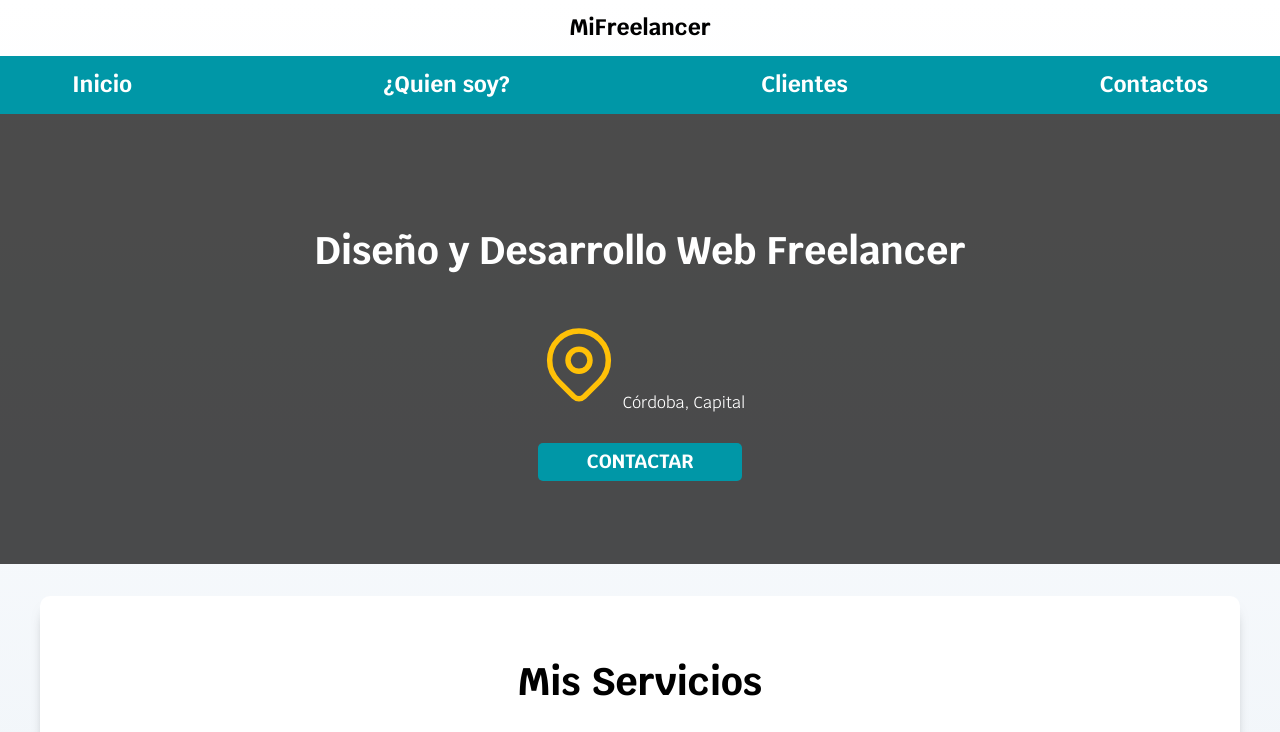
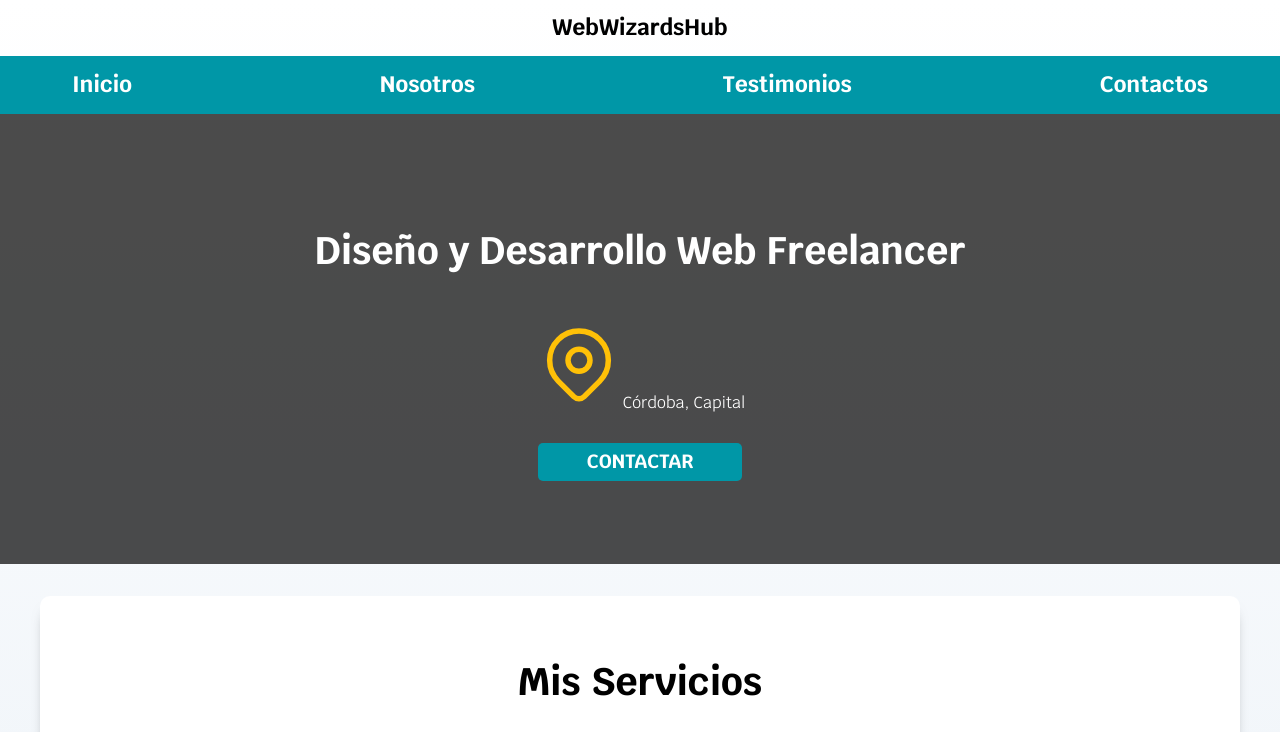
Before and after one commit to MarcoAlvarez97/Mi-pagina-freelancer, a plain HTML site: page index.html in a window 1280 px wide. Shown: the top 732 px of the page. Drawn offline with Linux system fonts and the light colour scheme.

Commit message:
cambio de nombre

```diff
--- a/index.html
+++ b/index.html
@@ -17,14 +17,14 @@
   </head>
   <body>
     <header class="header">
-      <h1>Mi<span>Freelancer</span></h1>
+      <h1>WebWizardsHub</span></h1>
     </header>
 
     <div class="nav-bg">
       <nav class="navegacion contenedor">
         <a href="#">Inicio</a>
-        <a href="#">¿Quien soy?</a>
-        <a href="#">Clientes</a>
+        <a href="nosotros.html">Nosotros</a>
+        <a href="#">Testimonios</a>
         <a href="#">Contactos</a>
       </nav>
     </div>
```
